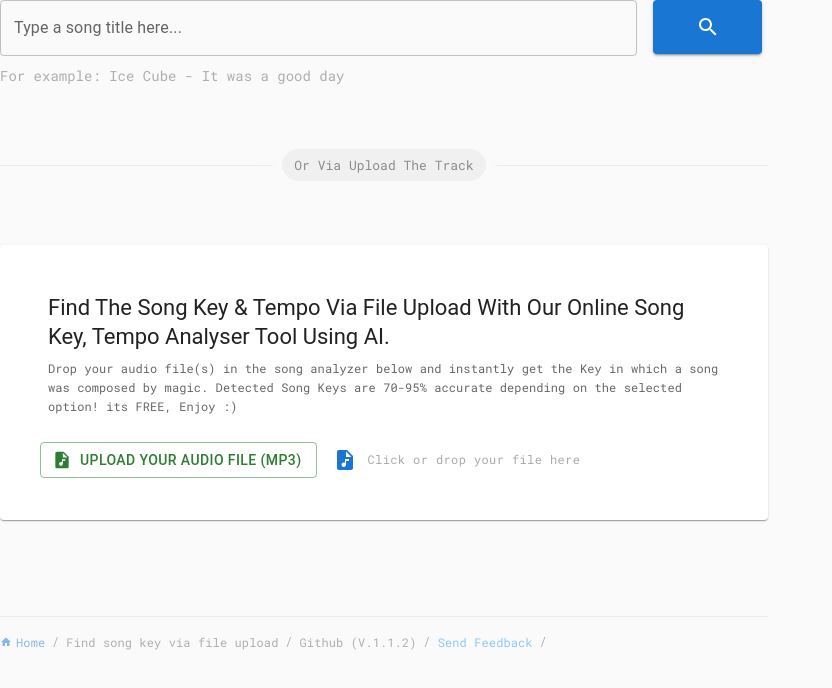
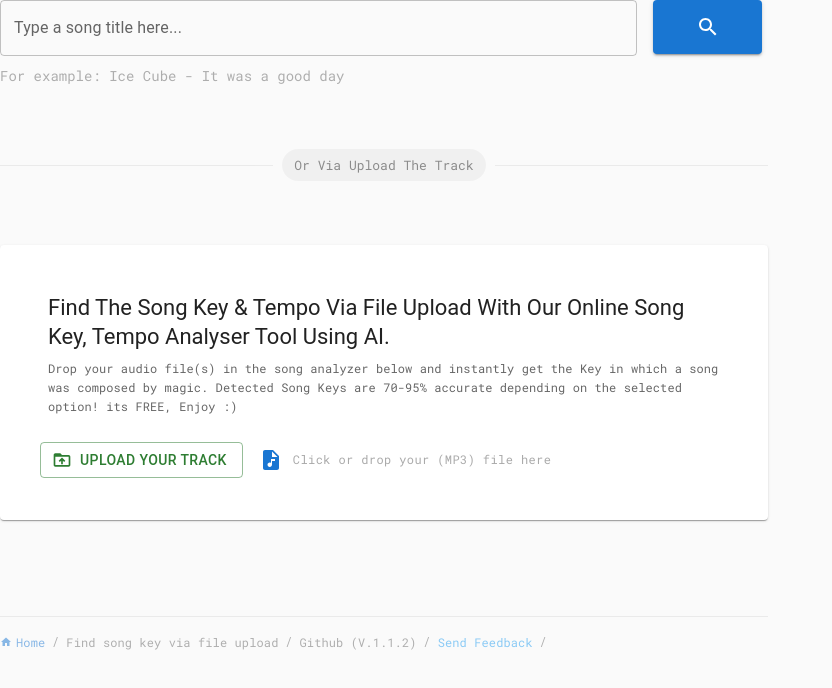
Before and after one commit to vah7id/song-key-bpm-finder-app, a Next.js app: page /components/SearchInput in a window 1280 px wide. Shown: the top 688 px of the page, without its empty margins (0-832 px from the left). Built offline with nearby package versions, Linux system fonts and the light colour scheme.

Commit message:
upload btn added

```diff
--- a/pages/components/SearchInput.js
+++ b/pages/components/SearchInput.js
@@ -18,7 +18,7 @@ import { PianoOutlined } from '@mui/icons-material';
 import MusicTempo from 'music-tempo'
 import SpeedIcon from '@mui/icons-material/Speed';
 import PlayCircleFilledWhiteIcon from '@mui/icons-material/PlayCircleFilledWhite';
-
+import DriveFolderUploadIcon from '@mui/icons-material/DriveFolderUpload';
 
 const Alert = React.forwardRef(function Alert(props, ref) {
     return <MuiAlert elevation={6} ref={ref} variant="filled" {...props} />;
@@ -394,14 +394,14 @@ Drop your audio file(s) in the song analyzer below and instantly get the Key in
 
                 </CardContent>
                 <CardActions>
-                <Button startIcon={<AudioFileIcon /> }  color="success" variant="outlined" component="label">
-                     Upload Your Audio File (MP3)
+                <Button startIcon={<DriveFolderUploadIcon /> }  color="success" variant="outlined" component="label">
+                     Upload Your Track
                     <input id="fileinput" onChange={handleUpload} hidden accept="audio/mpeg" type="file" />
                 </Button>
                 <IconButton className={styles.uploadBtn} color="primary" aria-label="upload picture" component="label">
                     <input hidden accept="image/*" type="file" />
                     <AudioFileIcon />
-                    <Typography sx={{paddingLeft: '10px', color: '#aaa'}} variant="caption"> Click or drop your file here</Typography>
+                    <Typography sx={{paddingLeft: '10px', color: '#aaa'}} variant="caption"> Click or drop your (MP3) file here</Typography>
                 </IconButton>
             </CardActions>
             </Card>
--- a/pages/index.js
+++ b/pages/index.js
@@ -21,7 +21,7 @@ export default function Home() {
     <div lang="en" className={styles.container}>
       <Head>
         <title>Song key & Tempo BPM Finder Tool</title>
-        <meta name="description" content="Song key & Tempo BPM Finder Tool" />
+        <meta name="description" content="Song key & Tempo BPM Finder Tool, Find the bpm and key of every song" />
         <link rel="icon" href="/favicon3.png" />
         <link rel="alternate" href="http://songkeyfinder.app" hrefLang="en"/>
         <meta name="keywords" content="Song key & Tempo BPM Finder Tool, song key finder, bpm tempo finder" />
```
